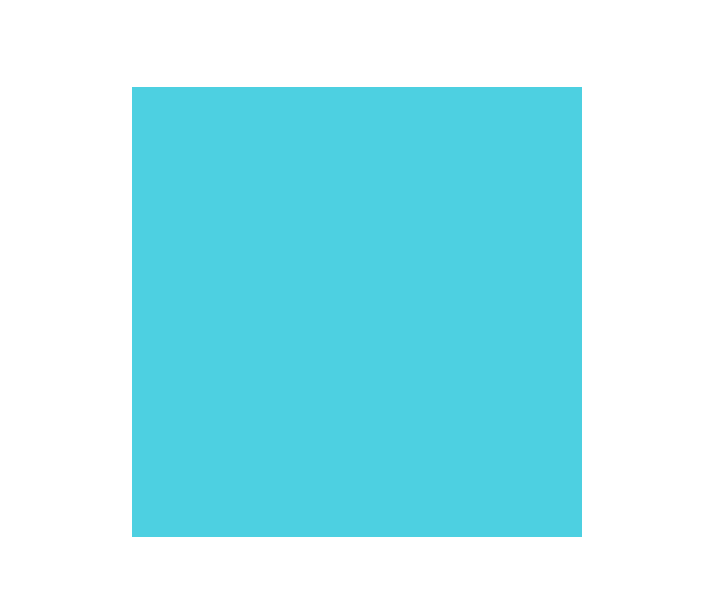
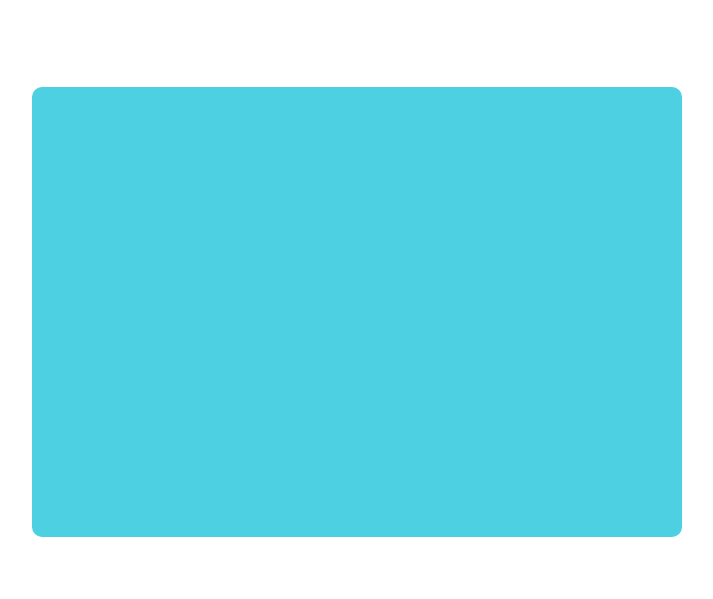
Before and after one commit to Beast-Code9999/Coin-Flipper, a website: page index.html in a window 1280 px wide. Shown: the part 88-687 px from the top of the page, without its empty margins (283-996 px from the left). Drawn offline with Linux system fonts and the light colour scheme.

Commit message:
add css to .container

```diff
--- a/sass/layout/_main.scss
+++ b/sass/layout/_main.scss
@@ -7,9 +7,10 @@
 }
 
 .container {
-    width: 45rem;
+    width: 65rem;
     height: 45rem;
     background-color: $color-primary;
+    border-radius: 1rem;
 }
 
 .coin {
```
Also changed, not shown: style.css.
